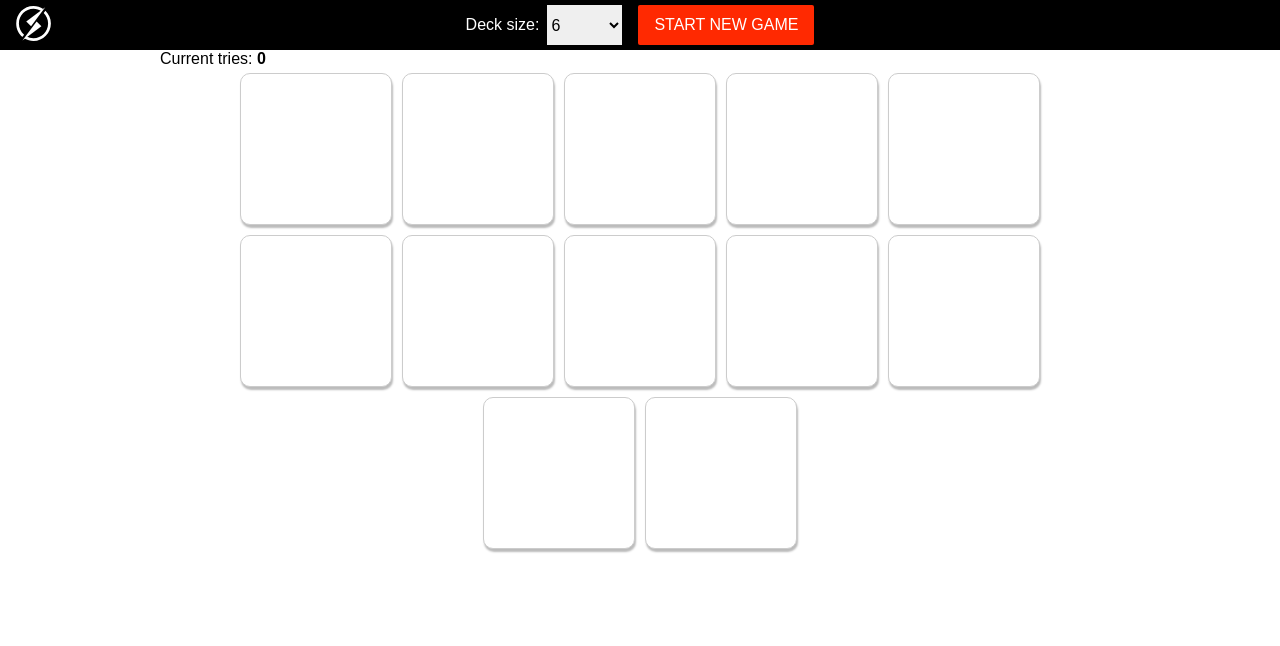
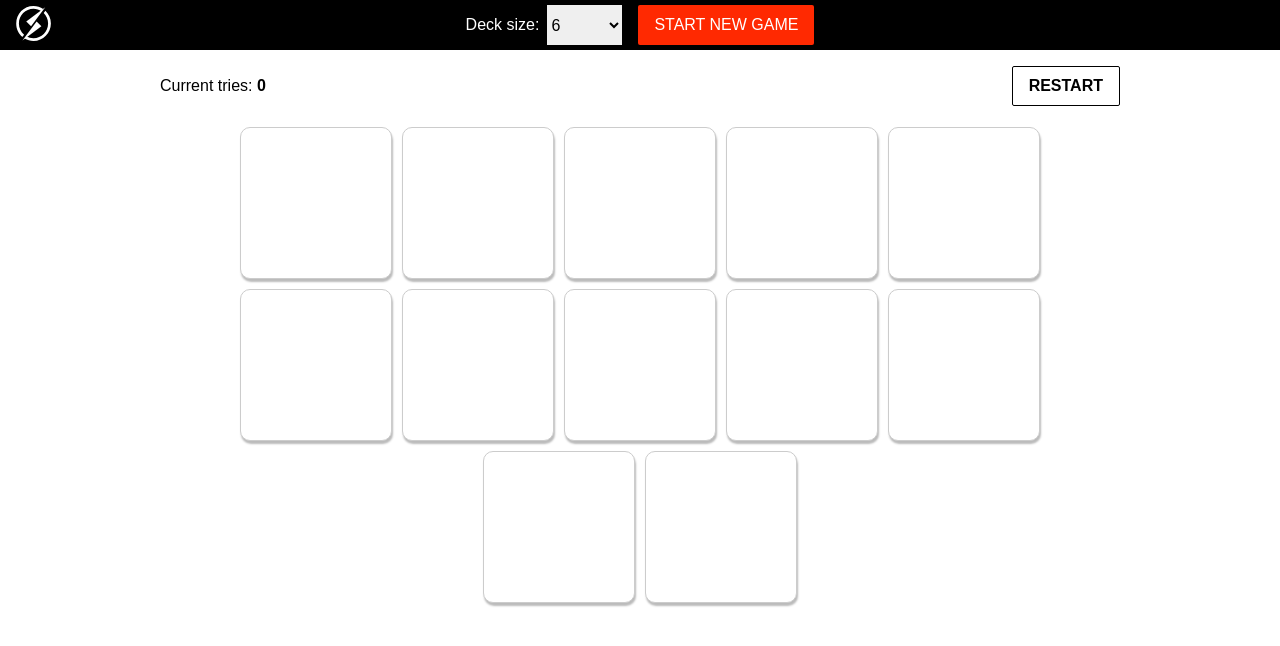
Before and after one commit to danieldecsi/memory-card-game, a React (Create React App) app: page / in a window 1280 px wide. Shown: the top 646 px of the page. Built offline with nearby package versions, Linux system fonts and the light colour scheme.

Commit message:
Add restart button to Statistics component

```diff
--- a/src/App.js
+++ b/src/App.js
@@ -56,6 +56,7 @@ class App extends Component {
         <div className='AppContentContainer'>
           <Statistics
             currentTries={currentTries}
+            onRestartClick={this.onNewGameClick}
           />
 
           <Board
--- a/src/components/statistics/Statistics.css
+++ b/src/components/statistics/Statistics.css
@@ -1,3 +1,19 @@
 .Statistics {
+  display: flex;
   justify-content: space-between;
+  align-items: center;
+  padding: 1rem 0;
 }
+
+.StatisticsRestartButton {
+  box-sizing: border-box;
+  padding: 0 1rem;
+  height: 40px;
+  font-size: 16px;
+  border: 1px solid currentColor;
+  background-color: transparent;
+  border-radius: 2px;
+  color: #000;
+  text-transform: uppercase;
+  font-weight: 600;
+}
--- a/src/components/statistics/Statistics.js
+++ b/src/components/statistics/Statistics.js
@@ -3,10 +3,18 @@ import './Statistics.css';
 
 export const Statistics = ({
   currentTries,
+  onRestartClick,
 }) => (
   <div className='Statistics'>
     <span>
       Current tries: <strong>{currentTries}</strong>
     </span>
+
+    <button
+      className='StatisticsRestartButton'
+      onClick={onRestartClick}
+    >
+      Restart
+    </button>
   </div>
 );
```
